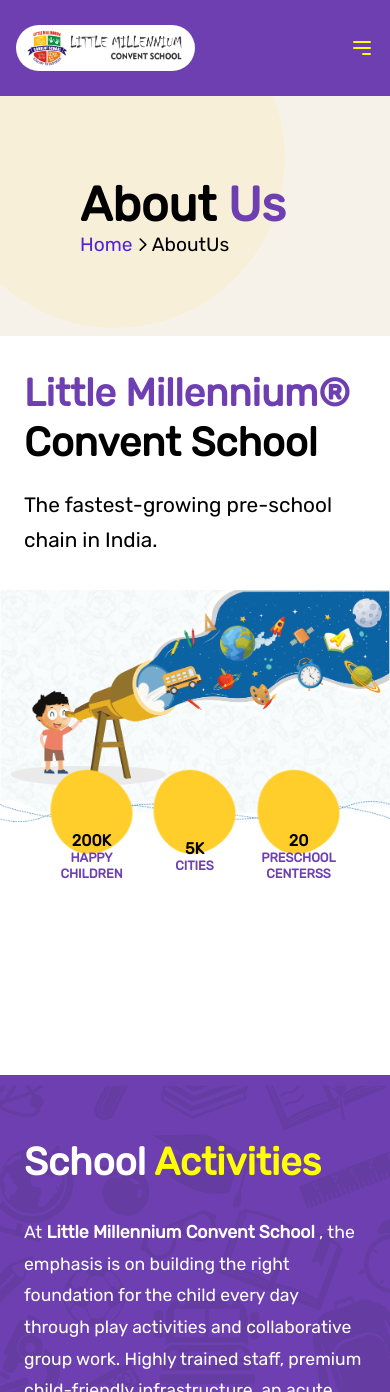
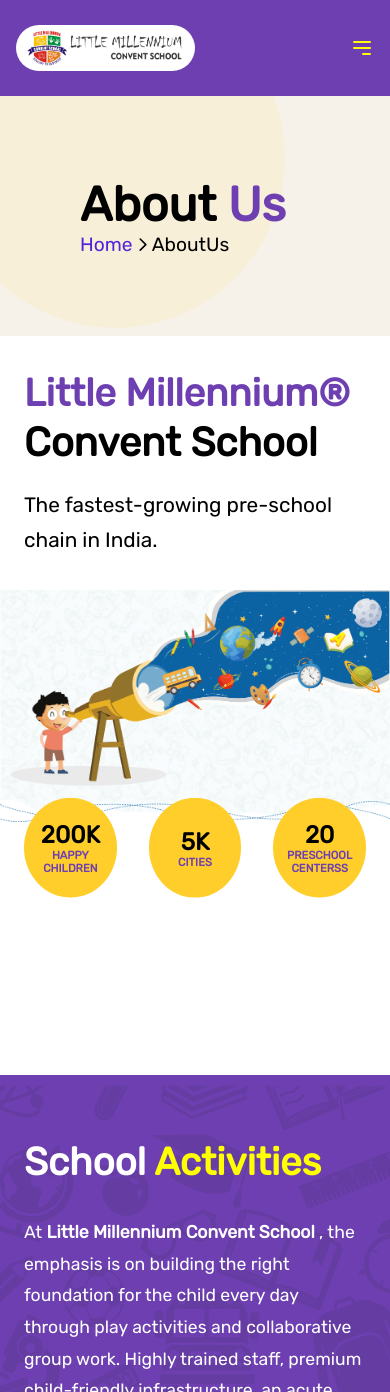
Before and after one commit to syedjunaid7/Little-Millenium-Nursey-School, a React (Create React App) app: page /about in a window 390 px wide. Shown: the top 1392 px of the page. Built offline with nearby package versions, Linux system fonts and the light colour scheme.

Commit message:
Initial Commit

```diff
--- a/src/pages/AboutUs/About.jsx
+++ b/src/pages/AboutUs/About.jsx
@@ -12,6 +12,7 @@
 import { HiOutlineChevronRight } from "react-icons/hi";
 import CountUp from "react-countup";
 import { useNavigate } from "react-router-dom";
+import kangaroo from "../../assets/images/Our-Purpose.webp";
 export default function About() {
   const navigate = useNavigate();
   return (
@@ -30,6 +31,7 @@
       </div>
 
       <section className="about-top">
+        <div className="about-top-in">
           <div className="about-content" data-aos="fade-right">
             <h1 className="about-h1">
               <span>Little Millennium®</span> <br />
@@ -42,27 +44,22 @@
               chain in India.
             </p>
           </div>
-        <div className="stats-box-main" data-aos="fade-left">
+          <div className="stats-box-main">
             <div className="stat-circle">
-            <div className="circle-content">
               <h2>
                 <CountUp className="countUp" start={0} end={200} duration={4} />
                 <span>K</span>
               </h2>
               <h1>HAPPY CHILDREN</h1>
             </div>
-          </div>
             <div className="stat-circle">
-            <div className="circle-content">
               <h2>
                 <CountUp className="countUp" start={0} end={5} duration={4} />
                 <span>K</span>
               </h2>
               <h1>CITIES</h1>
             </div>
-          </div>
             <div className="stat-circle">
-            <div className="circle-content">
               <h2>
                 <CountUp className="countUp" start={0} end={20} duration={4} />
               </h2>
--- a/src/pages/AboutUs/About.scss
+++ b/src/pages/AboutUs/About.scss
@@ -37,6 +37,12 @@
   height: 80vh;
   background-repeat: no-repeat;
   position: relative;
+  .about-top-in {
+    display: flex;
+    flex-direction: column;
+    justify-content: space-between;
+    gap: 10rem;
+  }
   .about-content {
     .about-h1 {
       margin: 0;
@@ -60,13 +66,9 @@
   .stats-box-main {
     display: flex;
     justify-content: flex-end;
-    gap: 1.5rem;
+    gap: 2rem;
     animation: moveStat 3s linear infinite;
-    margin-top: 13%;
     position: relative;
-    .circle-content{
-      position: absolute;
-    }
     @keyframes moveStat {
       0%,
       100% {
@@ -77,21 +79,20 @@
       }
     }
     .stat-circle {
-      background: url("../../assets/images/about-counter-bg.png");
+      background: #ffce2a;
+      border-radius: 100%;
       display: flex;
       justify-content: center;
       align-items: center;
       flex-direction: column;
-      background-repeat: no-repeat;
-      height: 25vh;
-      width: 12%;
+      height: 175px;
+      width: 175px;
       color: var(--background-color);
-      div {
-        h2 {
-          margin: 0;
-          color: black;
-          text-align: center;
-        }
+      h2 {
+        margin: 0;
+        color: black;
+        text-align: center;
+        margin-bottom: 8px;
       }
       h1 {
         margin: 0;
@@ -270,55 +271,49 @@
   }
 }
 
-// @media (min-height : 1000px) and (min-width : 1000px){
-//   .about-top .stats-box-main {
-//     margin-top: 22%;
-//   }
-//   .about-top .stats-box-main .stat-circle h1 {
-//     margin-bottom: 100px;
-//     margin-left: -27px;
-
-//   }
-//   .about-top .stats-box-main .stat-circle h2 {
-//     margin-right: 35px;
-//   }
-//   .about-sec2 {
-//     background-size: cover;
-//   }
-// }
+@media (min-height: 1000px) and (min-width: 1000px) {
+  .about-top {
+    padding-top: 8rem;
+    height: 65vh;
+    .about-top-in {
+      display: flex;
+      flex-direction: column;
+      justify-content: space-between;
+      gap: 15rem;
+    }
+  }
+}
 
 @media (max-width: 768px) {
   .about-top {
     padding: 2rem 1.5rem;
     background-size: contain;
+    .about-top-in {
+      gap: 15rem;
+    }
   }
+
   .about-top .about-content .about-h1 {
     font-size: var(--mobile-scree-h1);
   }
   .about-sec1 div img {
     height: 27vh;
     margin: 8px;
-}
+  }
   .about-top .about-content p {
     font-size: 1.3rem;
   }
-  .about-top .stats-box-main {
-    display: flex;
-    justify-content: space-evenly;
-    gap: 1rem;
-    margin-top: 93%;
-  }
+
   .about-top .stats-box-main .stat-circle {
-    transform: scale(2);
-    background-size: contain;
+    height: 100px;
+    width: 100px;
     h1 {
-      font-size: 0.4rem;
-      margin-left: 0;
-      margin-bottom: 125px;
+      font-size: 0.7rem;
+      margin: 0;
     }
     h2 {
-      margin-right: 0;
-      font-size: 0.5rem;
+      margin: 0;
+      font-size: 1.5rem;
     }
   }
   .about-sec1 {
```
Lines whose indentation alone changed are shown as unchanged.
